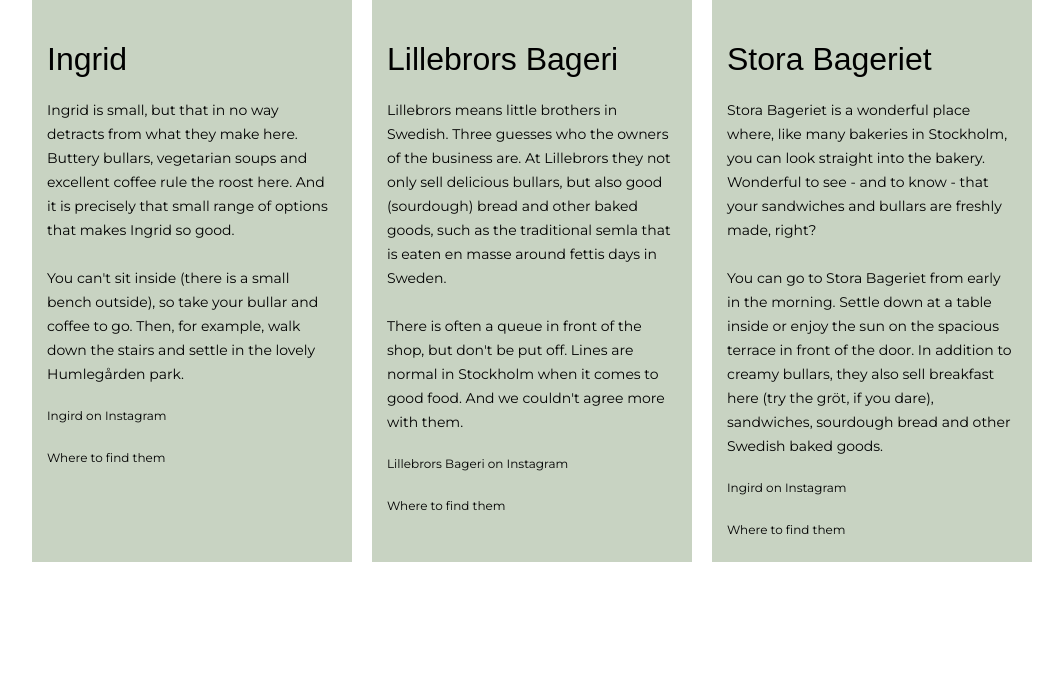
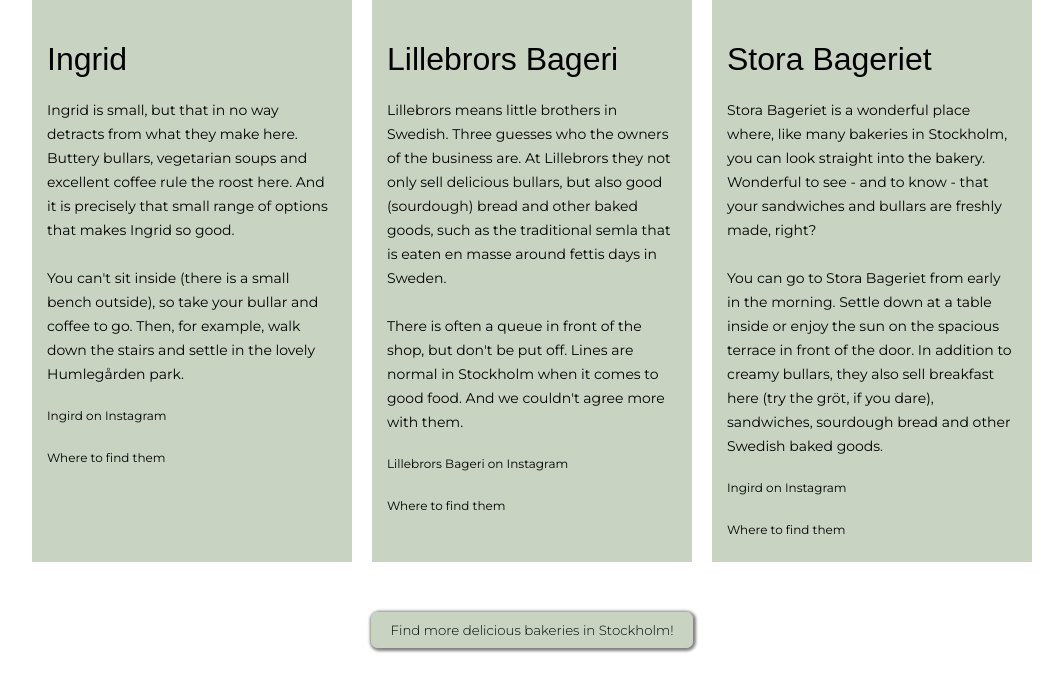
Before and after one commit to Nastija-Sij/stockholm_my-city, a plain HTML site: page index.html in a window 1280 px wide. Shown: the part 1877-2572 px from the top of the page, without its empty margins (108-1171 px from the left). Drawn offline with Linux system fonts and the light colour scheme; a web font is replaced by a local one.

Commit message:
added button to the bakeries

```diff
--- a/index.html
+++ b/index.html
@@ -18,7 +18,7 @@
         <h3>Get to know</h3>
         <h1>Stockholm</h1>
         <h3>The city where Fika is a lifestyle</h3>
-        <button>LEARN MORE</button>
+        <button class="btn-header">LEARN MORE</button>
       </header>
       <div class="intro-stockholm">
         <div class="intro-stockholm-content">
@@ -124,7 +124,8 @@
             </div>
           </div>
         </div>
-      </div>
+    <button class="btn-more-bakeries">Find more delicious bakeries in Stockholm!</button>
+    </div>
       <footer>
         <div class="footer-columns">
           <div class="footer-websites">
--- a/styles/index-style.css
+++ b/styles/index-style.css
@@ -62,7 +62,7 @@
   text-align: center;
   padding: 240px 0;
 }
-button {
+.btn-header {
   margin-top: 30px;
   padding: 10px 20px;
   border: none;
@@ -74,7 +74,7 @@
   font-weight: 300;
   font-size: 12px;
 }
-button:hover {
+.btn-header:hover {
   background-color: var(--secondary-color-light);
   color: var(--text-body-color);
   cursor: pointer;
@@ -151,6 +151,25 @@
 .links-cards:hover {
   color: var(--secondary-color);
   text-decoration: underline;
+}
+.btn-more-bakeries {
+  margin: 20px auto;
+  display: block;
+  padding: 10px 20px;
+  border: none;
+  border-radius: 7px;
+  font-family: var(--font-family-body);
+  background-color: var(--secondary-color-light);
+  box-shadow: 1px 1px 3px 2px rgba(0, 0, 0, 0.496);
+  color: rgb(0, 0, 0);
+  font-weight: 300;
+}
+.btn-more-bakeries:hover {
+  background-color: var(--secondary-color);
+  color: white;
+  cursor: pointer;
+  transition: all 0.15s ease-in-out;
+  transform: scale(1.01);
 }
 
 .footer-columns {
```
